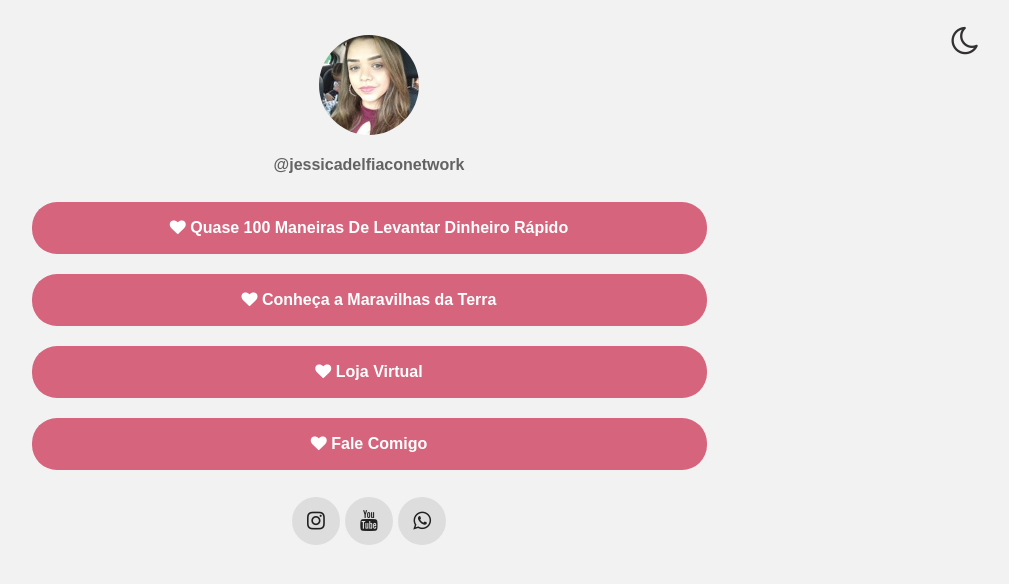
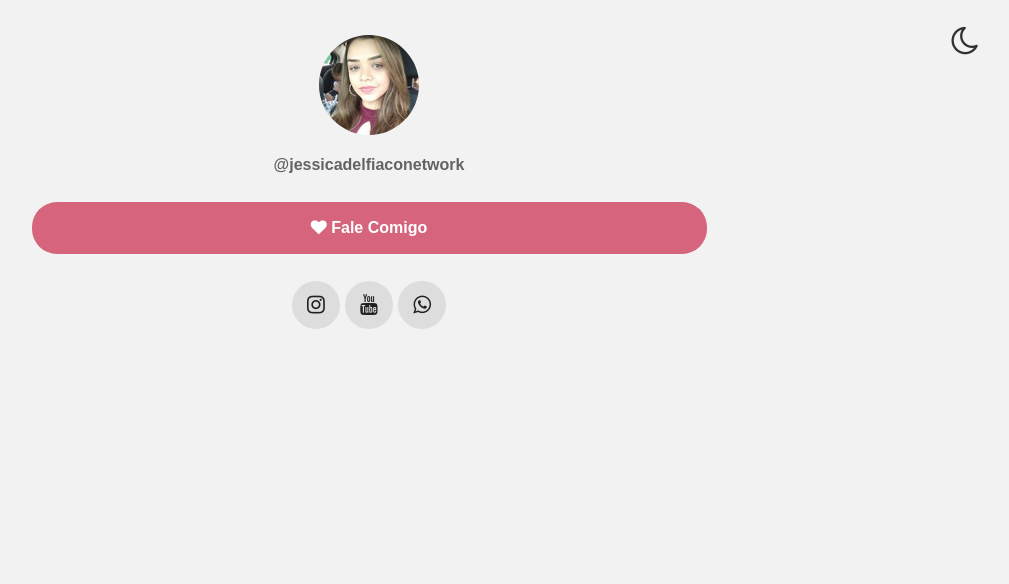
Before and after one commit to jessicadelfiaco/jessicadelfiaco.github.io, a plain HTML site: page index.html in a window 1280 px wide. Shown: the whole page, without its empty margins (271-1280 px from the left). Drawn offline with nearby package versions, Linux system fonts and the light colour scheme.

Commit message:
Update index.html

```diff
--- a/index.html
+++ b/index.html
@@ -28,12 +28,7 @@
     <spam id="userName">@jessicadelfiaconetwork</spam>
 
     <div id="links">
-        <a class="link" href="https://sun.eduzz.com/408464?a=72797086" target="_blank" style="border-radius: 25px;"><i
-            class="fa fa-heart" aria-hidden="true"></i> Quase 100 Maneiras De Levantar Dinheiro Rápido</a>
-        <a class="link" href="https://equipe.fun/jessicadelfiaco" target="_blank" style="border-radius: 25px;"><i
-            class="fa fa-heart" aria-hidden="true"></i> Conheça a Maravilhas da Terra</a>
-        <a class="link" href="https://loja.maravilhasdaterra.com.br/jessicadelfiaco" target="_blank" style="border-radius: 25px;"><i
-                class="fa fa-heart" aria-hidden="true"></i> Loja Virtual</a>
+
         <a class="link" href="https://api.whatsapp.com/send?phone=5561991961423" target="_blank" style="border-radius: 25px;"><i
                 class="fa fa-heart"></i> Fale Comigo</a>
     </div>
```
